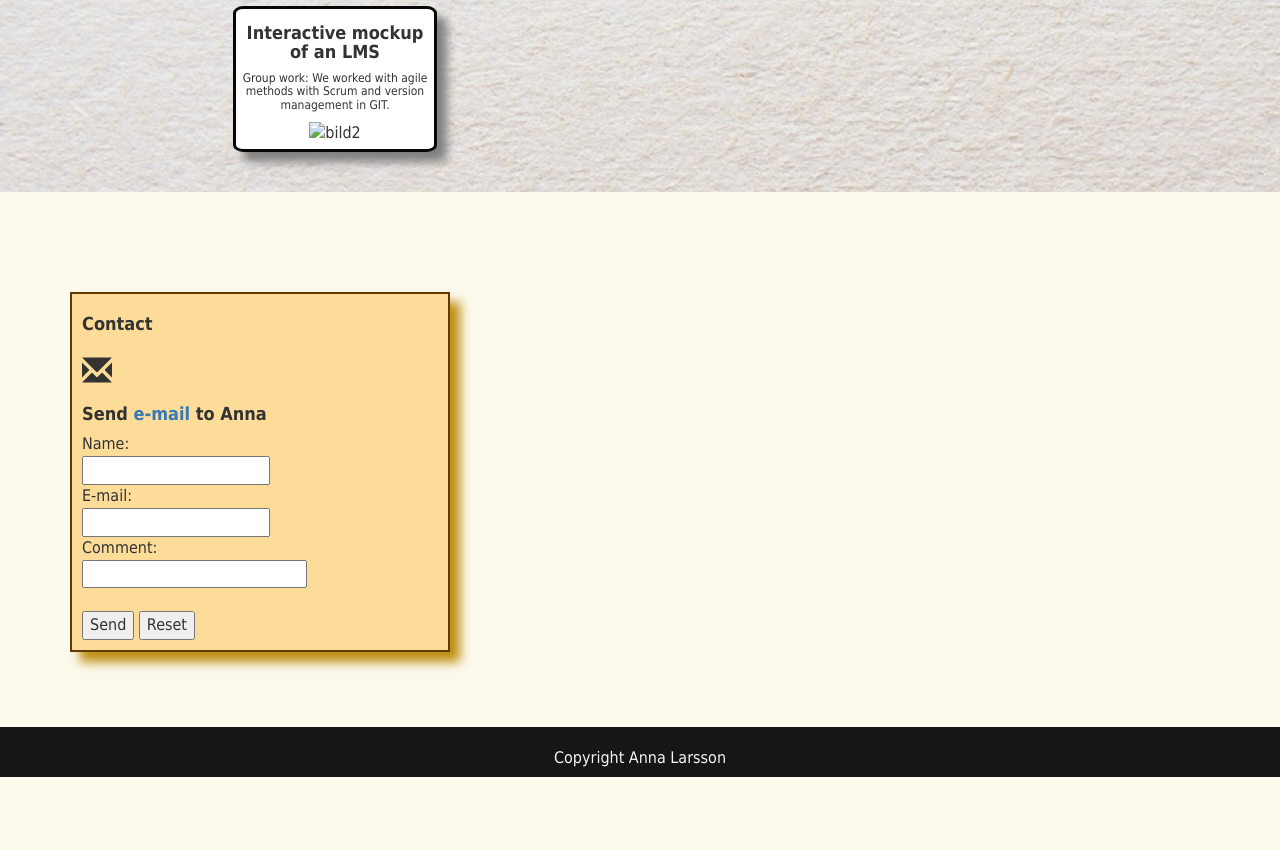
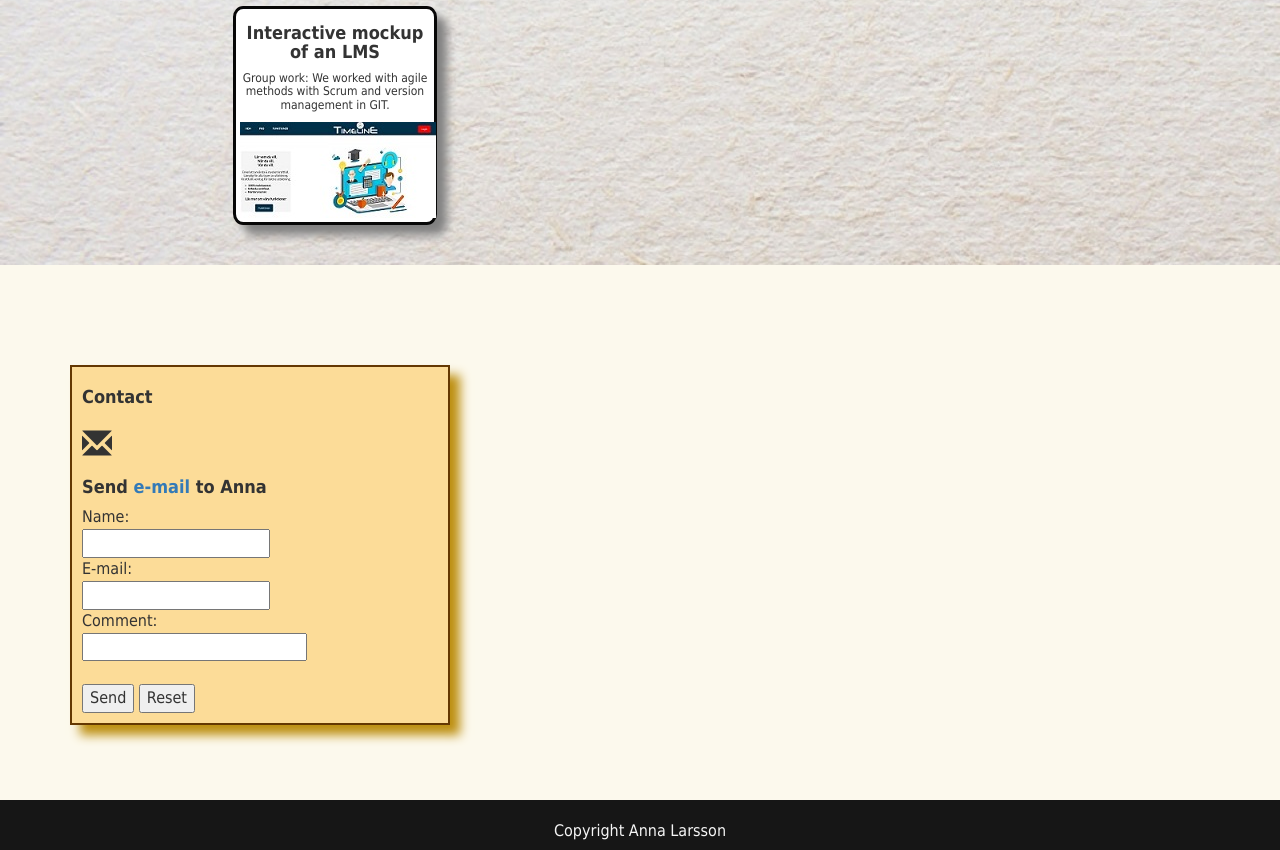
Before and after one commit to annaLarsson/Portfolio, a plain HTML site: page index.html in a window 1280 px wide. Shown: the part 1593-2443 px from the top of the page. Before the commit the page ends 2370 px from the top, so only its background shows below. Drawn offline with nearby package versions, Linux system fonts and the light colour scheme.

Commit message:
bild och namnbyte

```diff
--- a/index.html
+++ b/index.html
@@ -102,7 +102,7 @@
                        <div class="card-body">
                          <h4>Interactive mockup of an LMS</h4>
                          <h6>Group work: We worked with agile methods with Scrum and version management in GIT.</h6>
-                         <img class="card-img-top"  src="skärmklipp.jpg" alt="bild2">
+                         <img class="card-img-top"  src="Skarmklipp.jpg" alt="bild2">
                    </div></div>
                  </div></div>
           <div class='col-sm-6 col-md-8'></div>
```
Also changed, not shown: Skarmklipp.jpg (added).
